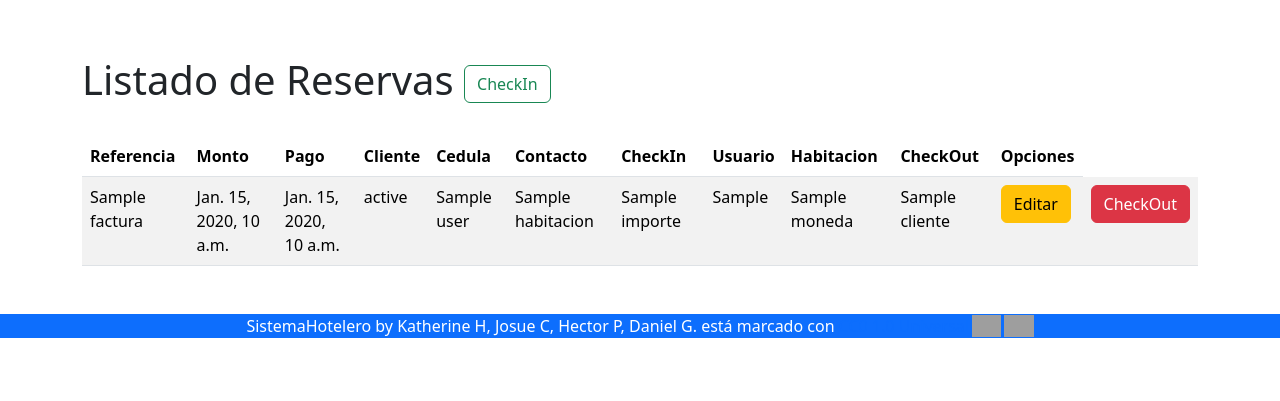
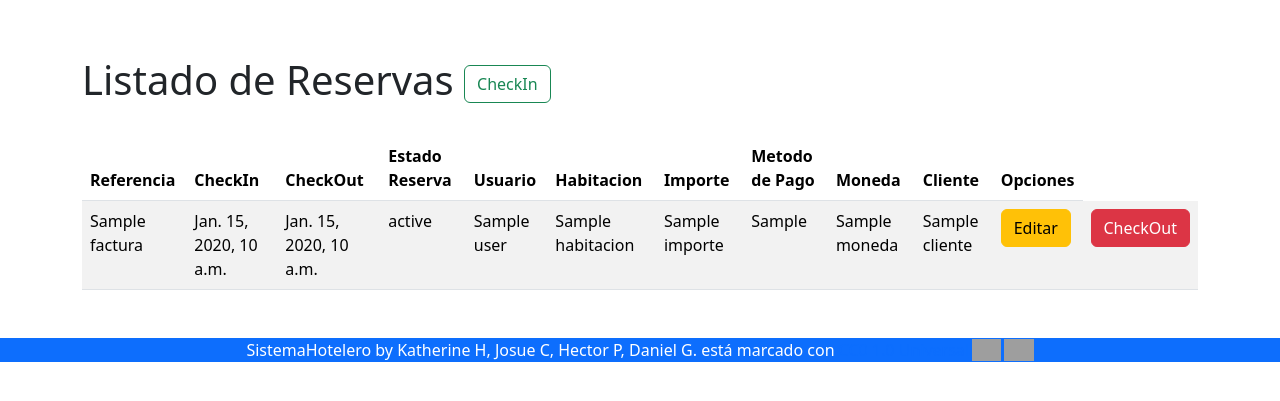
Before and after one commit to kathyhernndez/SistemaHoteleroDjango, a Django app: page /recep/homeReserva/ in a window 1280 px wide. Shown: the part 56-457 px from the top of the page. Run offline with Django 5.2, Linux system fonts and the light colour scheme; a user stored in the database is signed in; tables that the repository leaves empty hold one stand-in row (values such as "Sample post"); a database or web service that is not in the repository returns one stand-in record (values such as "Sample title"); data that the repository does not hold is empty; grey boxes are pictures that could not be loaded.

Commit message:
modificacion de las vistas y templates para reflejar los nuevos campos de reservas

```diff
--- a/recep/templates/reservas.html
+++ b/recep/templates/reservas.html
@@ -16,15 +16,15 @@
                   <thead>
                       <tr>
                           <th>Referencia</th>
-                          <th>Monto</th>
-                          <th>Pago</th>
-                          <th>Cliente</th>
-                          <th>Cedula</th>
-                          <th>Contacto</th>
                           <th>CheckIn</th>
+                          <th>CheckOut</th>
+                          <th>Estado Reserva</th>
                           <th>Usuario</th>
                           <th>Habitacion</th>
-                          <th>CheckOut</th>
+                          <th>Importe</th>
+                          <th>Metodo de Pago</th>
+                          <th>Moneda</th>
+                          <th>Cliente</th>
                           <th colspand="2">Opciones</th>
                       </tr>
                   </thead>
```
Also changed, not shown: MODELO_RELACIONAL_BD (2).png (added).
